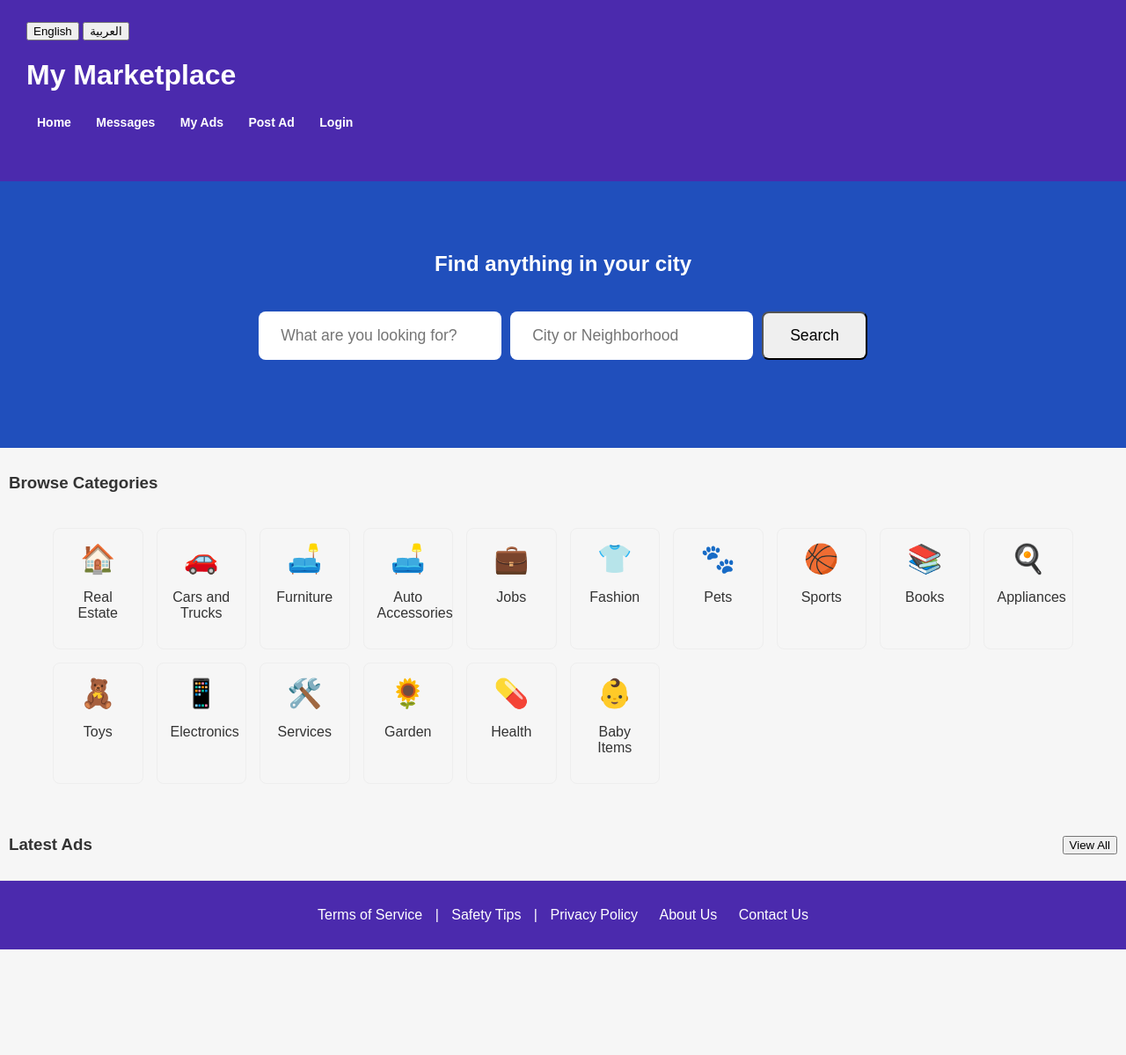
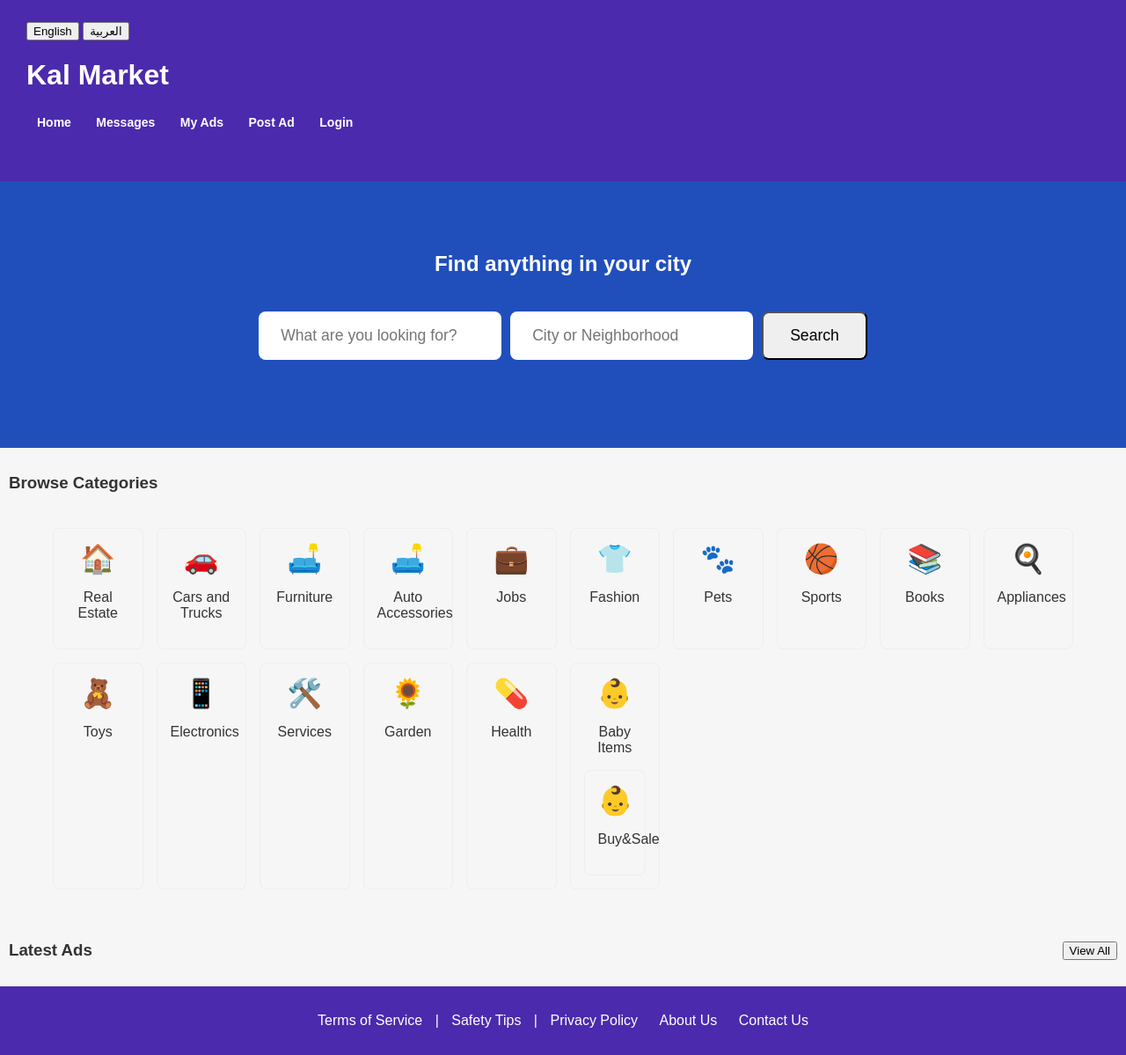
Before and after one commit to kalalwayly-star/KalMarket, a plain HTML site: page index.html in a window 1280 px wide. Shown: the whole page at 88% size. Before the commit the page ends 1079 px from the top, so only its background shows below. Drawn offline with Linux system fonts and the light colour scheme; no server answers.

Commit message:
Update index.html

```diff
--- a/index.html
+++ b/index.html
@@ -4,7 +4,7 @@
 <meta charset="UTF-8">
 <meta name="viewport" content="width=device-width, initial-scale=1.0">
 
-<title data-i18n="app_name">Marketplace | Find Anything</title>
+<title data-i18n="app_name">KalMarket | Find Anything</title>
 
 <link rel="stylesheet" href="style.css">
 
@@ -83,7 +83,7 @@
             <button id="lang-en">English</button>
             <button id="lang-ar">العربية</button>
         </div>
-    <h1 data-i18n="app_name">My Marketplace</h1>
+    <h1 data-i18n="app_name">Kal Market</h1>
 
     <!-- NAVIGATION (FIXED) -->
     <div class="nav">
@@ -217,6 +217,10 @@
     <div class="cat-card" onclick="filterByCategory('Baby')">
     <span class="icon" style="font-size: 2rem;">👶</span>
     <p data-i18n="cat_baby">Baby Items</p>
+
+        <div class="cat-card" onclick="filterByCategory('Buy&Sale')">
+    <span class="icon" style="font-size: 2rem;">👶</span>
+    <p data-i18n="cat_buy&sale">Buy&Sale</p>
 </div>
 
 
```
